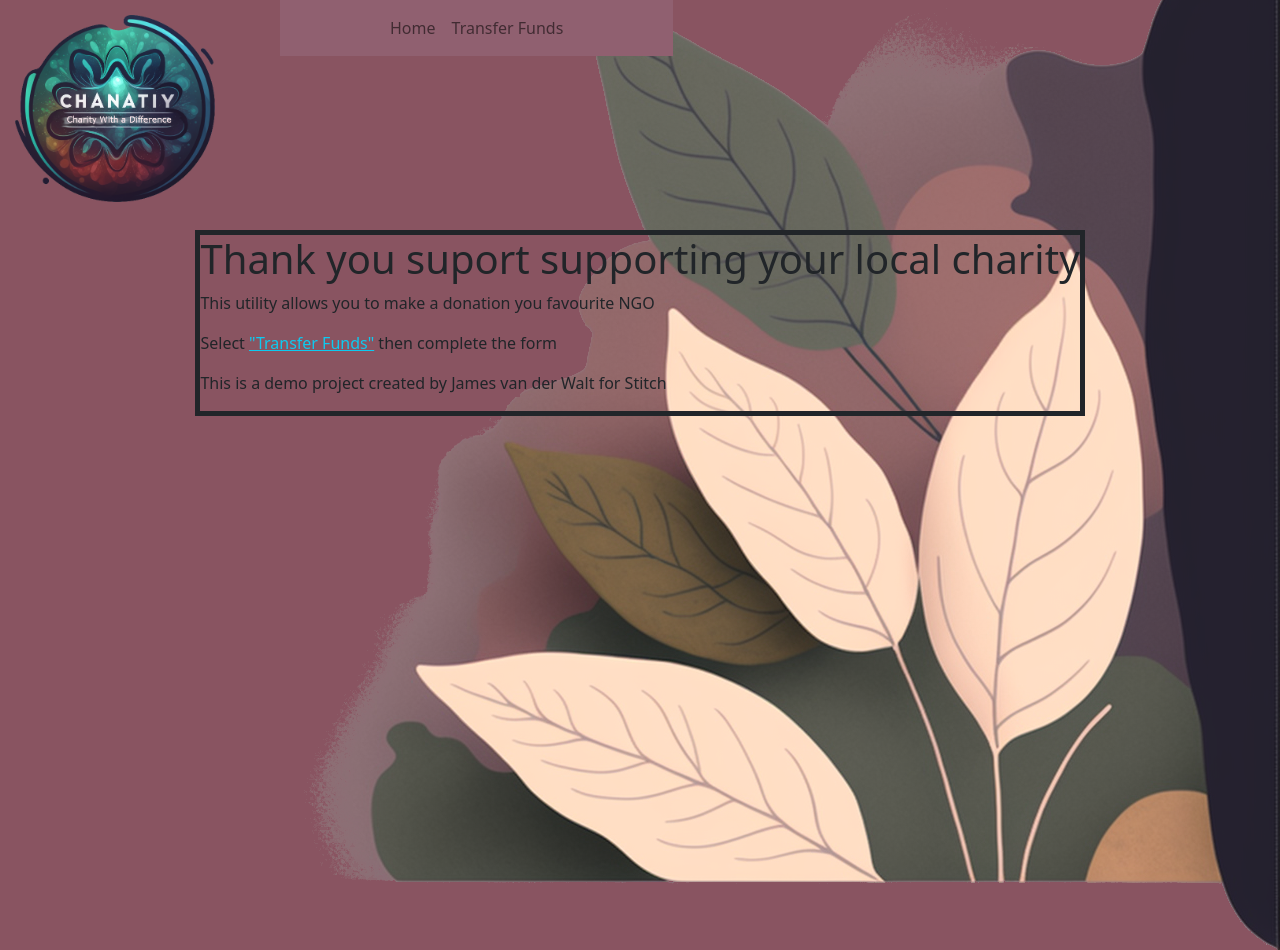
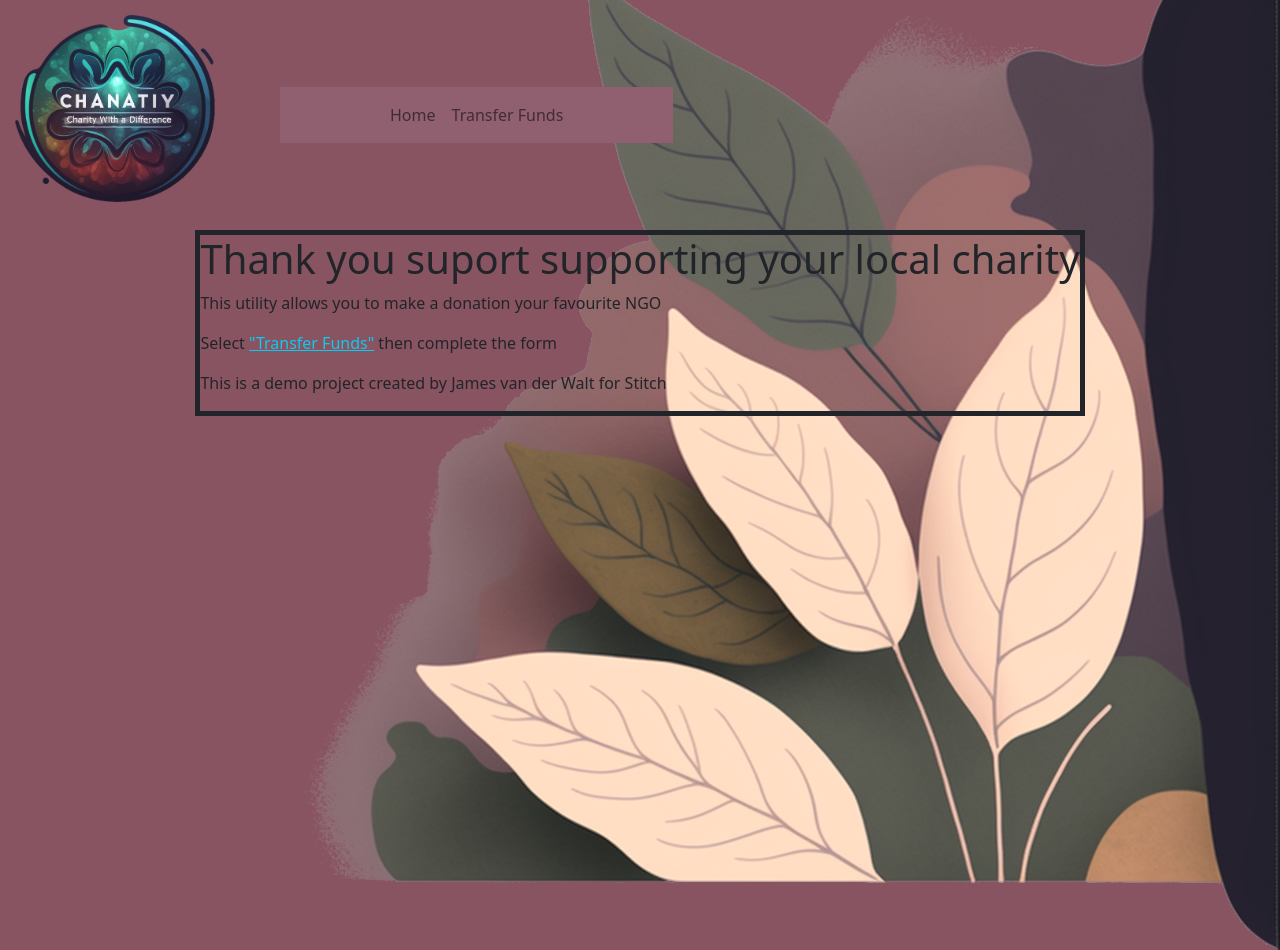
Before and after one commit to bugzbuks/bugzbuks.github.io, a React (Create React App) app: page / in a window 1280 px wide. Built offline with nearby package versions, Linux system fonts and the light colour scheme; no server answers.

Commit message:
Small alignment changes

```diff
--- a/src/App.css
+++ b/src/App.css
@@ -56,6 +56,8 @@
     padding-left: 20px;
     padding-right: 20px;
     background-color: #906070;
+    align-content:center;
+    align-self: center;
 }
 
 .App-navbar ul {
--- a/src/components/home.tsx
+++ b/src/components/home.tsx
@@ -7,7 +7,7 @@ const Home = () => {
     return (
         <div className="home-title">
             <h1>Thank you suport supporting your local charity</h1>
-            <p>This utility allows you to make a donation you favourite NGO</p>
+            <p>This utility allows you to make a donation your favourite NGO</p>
             <p>Select <Link className="link-info" to="/transfer-funds">"Transfer Funds"</Link> then complete the form</p>
             <p>This is a demo project created by James van der Walt for Stitch</p>
         </div>
```
Also changed, not shown: 1 other file (tests, documents, lock files or other folders).
